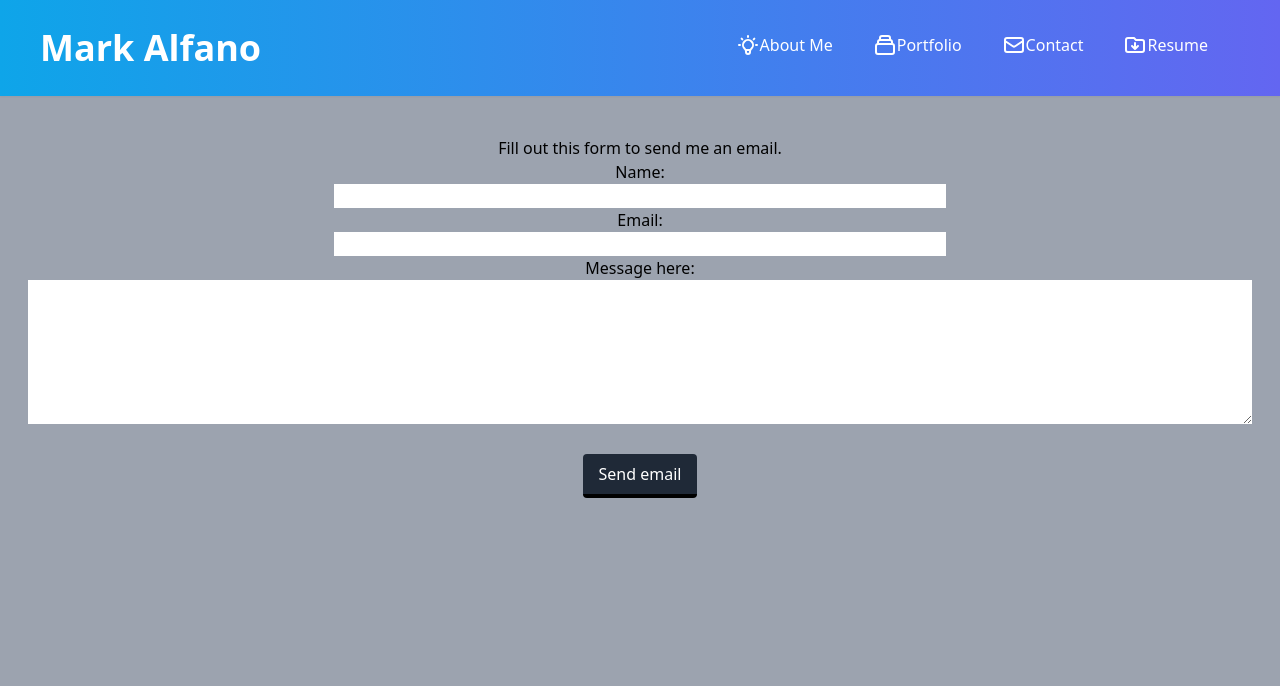
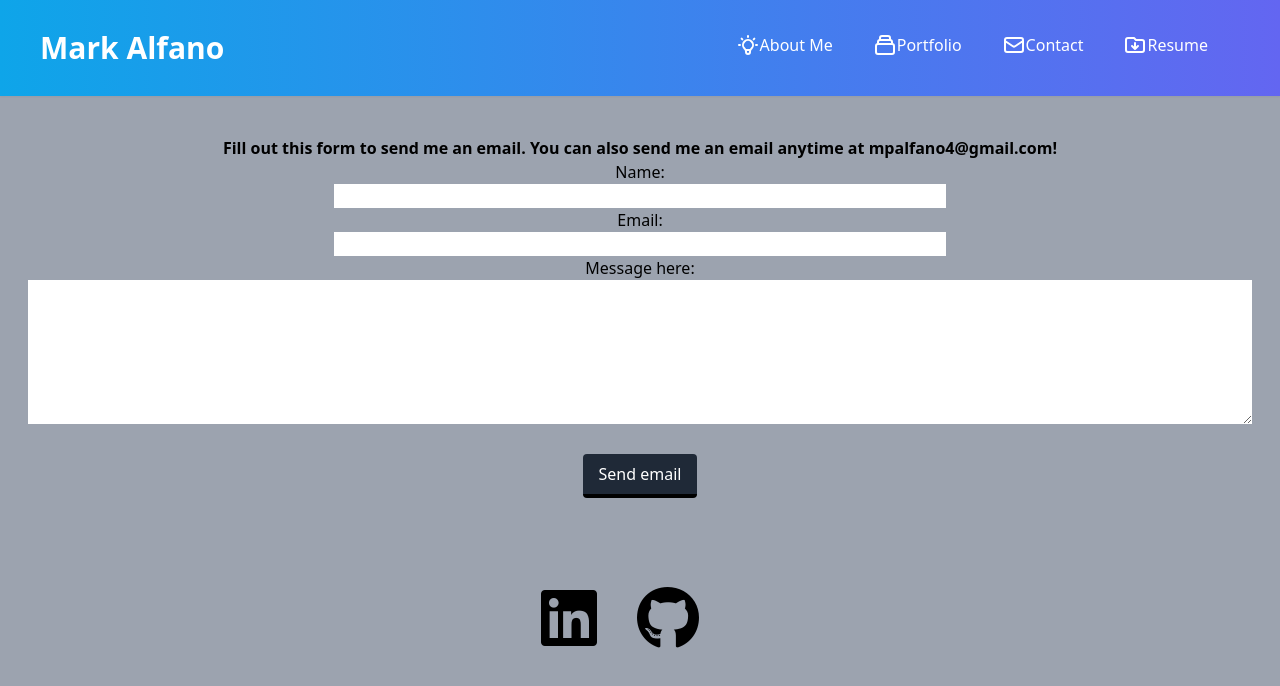
Before and after one commit to MpAlfano/React-Portfolio, a React (Create React App) app: page /Contact in a window 1280 px wide. Shown: the top 686 px of the page. Built offline with nearby package versions, Linux system fonts and the light colour scheme.

Commit message:
adding in icons

```diff
--- a/package.json
+++ b/package.json
@@ -5,6 +5,10 @@
   "private": true,
   "dependencies": {
     "@emailjs/browser": "^3.4.0",
+    "@fortawesome/fontawesome-svg-core": "^6.1.1",
+    "@fortawesome/free-regular-svg-icons": "^6.1.1",
+    "@fortawesome/free-solid-svg-icons": "^6.1.1",
+    "@fortawesome/react-fontawesome": "^0.1.18",
     "@testing-library/jest-dom": "^5.16.2",
     "@testing-library/react": "^12.1.4",
     "@testing-library/user-event": "^13.5.0",
--- a/public/index.html
+++ b/public/index.html
@@ -9,6 +9,10 @@
       name="description"
       content="Web site created using create-react-app"
     />
+    <script
+    src="https://kit.fontawesome.com/9b52591f9c.js"
+    crossorigin="anonymous"
+  ></script>
     <link rel="apple-touch-icon" href="%PUBLIC_URL%/logo192.png" />
     <!--
       manifest.json provides metadata used when your web app is installed on a
--- a/src/components/Header.js
+++ b/src/components/Header.js
@@ -7,7 +7,7 @@ const Header = ({ toggle }) => {
       className="bg-gradient-to-r from-sky-500 to-indigo-500 flex justify-between items-center h-24 bg-black text-white relative shadow-sm"
       role="navigation"
     >
-      <h1 className="pl-10 16px font-bold text-4xl">Mark Alfano</h1>
+      <h1 className="pl-10 16px font-bold text-3xl">Mark Alfano</h1>
 
       <div className="px04 cursor-pointer md:hidden" onClick={toggle}>
         <svg
--- a/src/components/pages/Contact.js
+++ b/src/components/pages/Contact.js
@@ -20,7 +20,6 @@ export default function Contact() {
           document.querySelector(".user_name").value = "";
           document.querySelector(".user_email").value = "";
           document.querySelector(".message").value = "";
-          console.log(document.querySelector(".message").value);
         },
         (error) => {
           console.log(error.text);
@@ -33,7 +32,10 @@ export default function Contact() {
       <div className="md:flex">
         <div className="flex-1 text-black text-center px-5 py-5">
           <div>
-            <h1>Fill out this form to send me an email.</h1>
+            <h1 className="font-bold">
+              Fill out this form to send me an email. You can also send me an
+              email anytime at mpalfano4@gmail.com!
+            </h1>
 
             <section className="">
               <form ref={form} onSubmit={sendEmail}>
@@ -78,6 +80,25 @@ export default function Contact() {
                 </div>
               </form>
             </section>
+
+            <div className="container flex justify-center pt-20">
+              <a
+                className="pr-10"
+                href="https://www.linkedin.com/in/markalfano"
+                target="_blank"
+                rel="noreferrer"
+              >
+                <i className="fa-brands fa-linkedin fa-4x"></i>
+              </a>
+              <a
+                className="pr-10"
+                href="https://www.linkedin.com/in/markalfano"
+                target="_blank"
+                rel="noreferrer"
+              >
+                <i className="fa-brands fa-github fa-4x"></i>
+              </a>
+            </div>
           </div>
         </div>
       </div>
```
Also changed, not shown: 2 other files (tests, documents, lock files or other folders).
